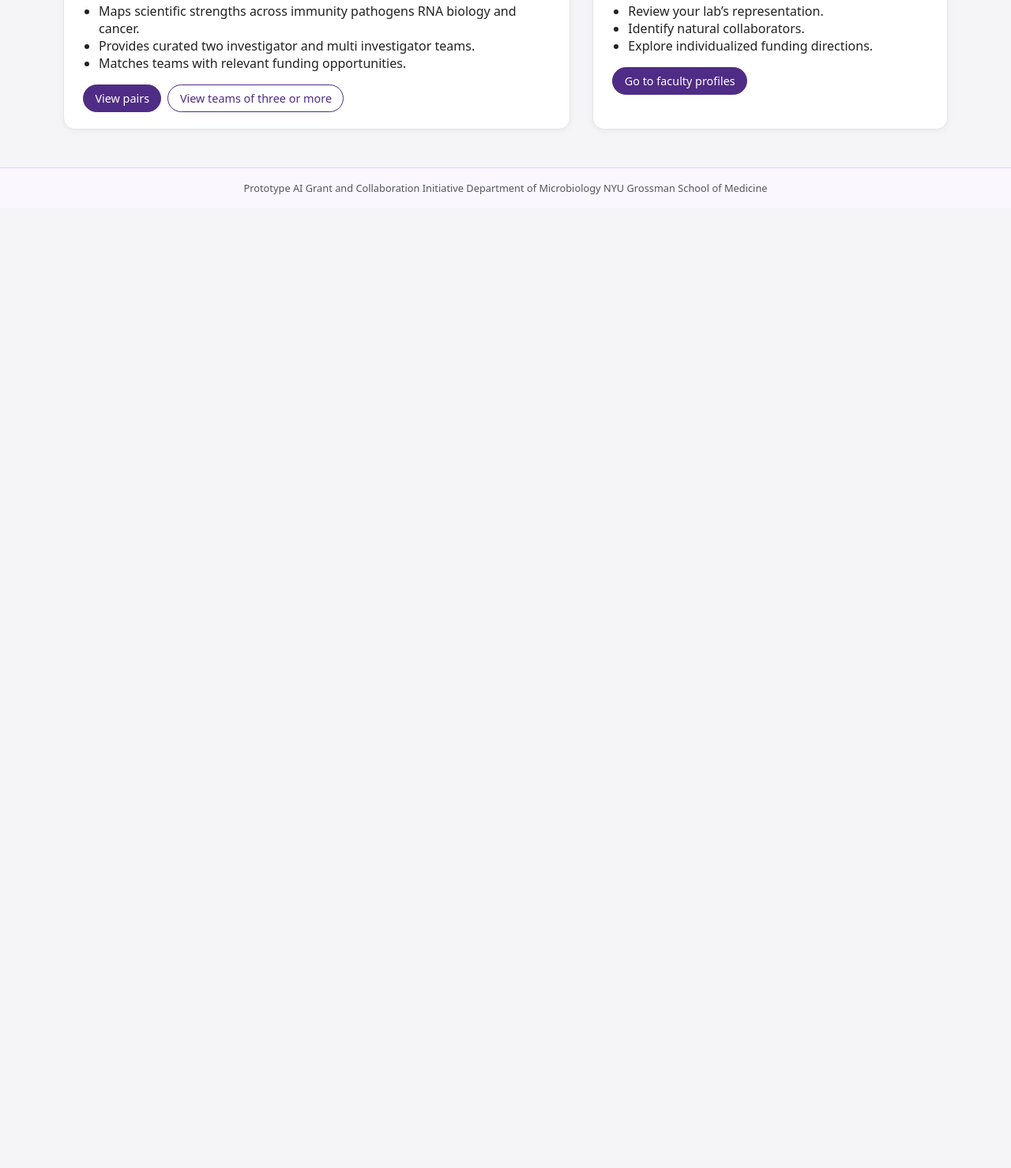
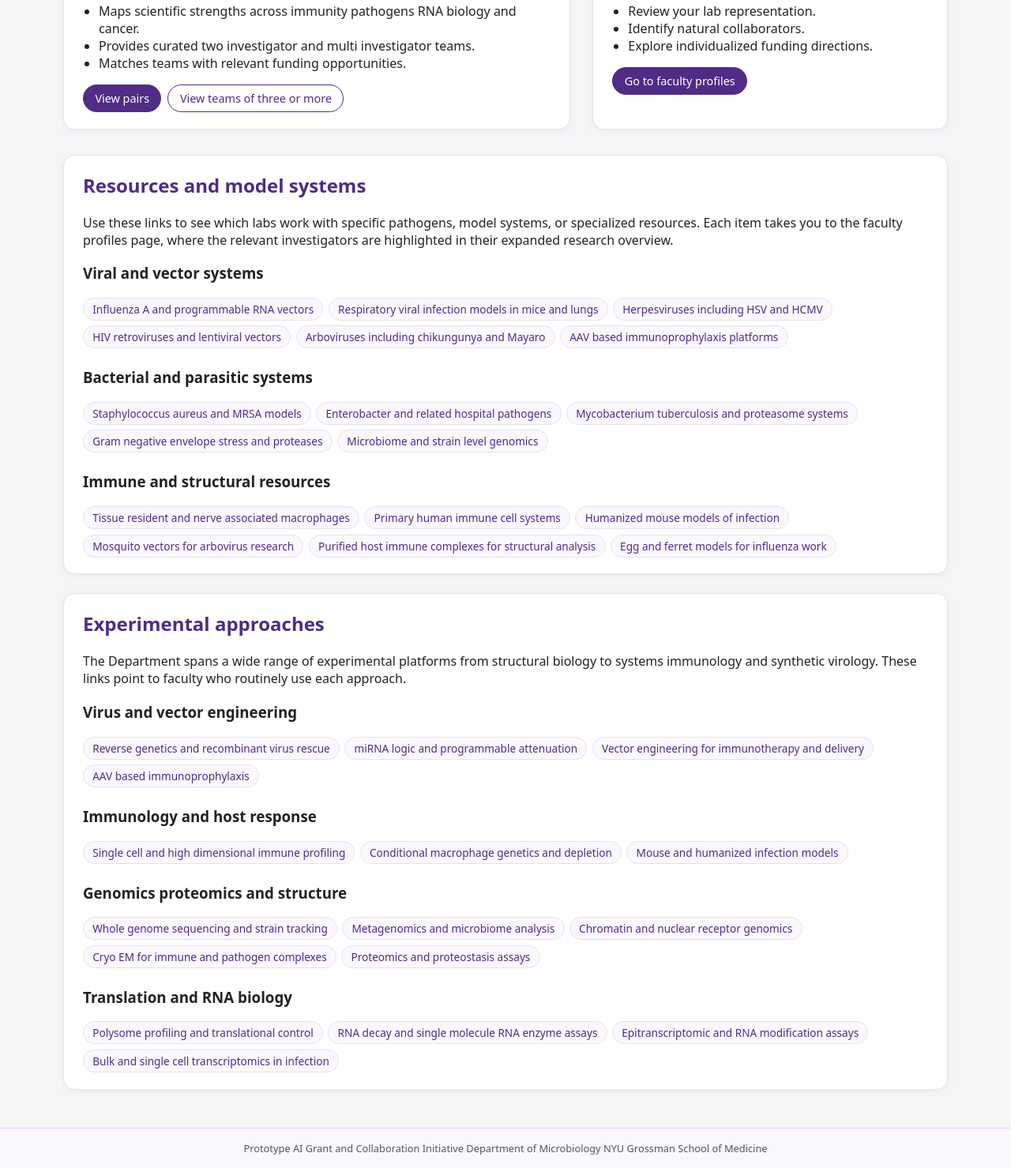
Before and after one commit to Ben-tenOever/microbiology-ai-grant-tool, a plain HTML site: page index.html in a window 1280 px wide. Shown: the part 362-1841 px from the top of the page at 79% size. Before the commit the page ends 800 px from the top, so only its background shows below. Drawn offline with Linux system fonts and the light colour scheme.

Commit message:
Update index.html

```diff
--- a/index.html
+++ b/index.html
@@ -42,6 +42,7 @@
       display: flex;
       gap: 1rem;
       flex-wrap: wrap;
+      z-index: 10;
     }
 
     nav a {
@@ -67,6 +68,7 @@
       display: grid;
       grid-template-columns: minmax(0, 2fr) minmax(0, 1.4fr);
       gap: 1.75rem;
+      margin-bottom: 2rem;
     }
 
     @media (max-width: 880px) {
@@ -124,6 +126,32 @@
       text-align: center;
     }
 
+    .section-spacer {
+      margin-top: 1.5rem;
+    }
+
+    .pill-list {
+      display: flex;
+      flex-wrap: wrap;
+      gap: 0.4rem;
+      margin-top: 0.4rem;
+    }
+
+    .pill-list a {
+      text-decoration: none;
+      font-size: 0.85rem;
+      padding: 0.25rem 0.7rem;
+      border-radius: 999px;
+      border: 1px solid var(--border-subtle);
+      background: #faf7ff;
+      color: var(--nyu-purple);
+      white-space: nowrap;
+    }
+
+    .pill-list a:hover {
+      border-color: var(--nyu-purple);
+      background: rgba(79,44,133,0.05);
+    }
   </style>
 </head>
 
@@ -139,6 +167,8 @@
   <a href="faculty.html">Faculty profiles</a>
   <a href="microbiology_two_investigator_teams_cards.html">Pairs</a>
   <a href="microbiology_three_plus_teams_cards.html">Teams of three or more</a>
+  <a href="#resources">Resources and model systems</a>
+  <a href="#approaches">Experimental approaches</a>
 </nav>
 
 <main>
@@ -165,16 +195,94 @@
       <h2>Faculty profiles</h2>
       <p>
         A consolidated view of research areas, model systems, and experimental strengths across
-        the Department’s labs.
+        the Department labs.
       </p>
       <ul>
-        <li>Review your lab’s representation.</li>
+        <li>Review your lab representation.</li>
         <li>Identify natural collaborators.</li>
         <li>Explore individualized funding directions.</li>
       </ul>
       <div class="btn-row">
         <a class="btn primary" href="faculty.html">Go to faculty profiles</a>
       </div>
+    </div>
+  </section>
+
+  <section id="resources" class="card section-spacer">
+    <h2>Resources and model systems</h2>
+    <p>
+      Use these links to see which labs work with specific pathogens, model systems, or specialized resources.
+      Each item takes you to the faculty profiles page, where the relevant investigators are highlighted in their
+      expanded research overview.
+    </p>
+
+    <h3>Viral and vector systems</h3>
+    <div class="pill-list">
+      <a href="faculty.html#resource-influenza">Influenza A and programmable RNA vectors</a>
+      <a href="faculty.html#resource-respiratory-viruses">Respiratory viral infection models in mice and lungs</a>
+      <a href="faculty.html#resource-herpesviruses">Herpesviruses including HSV and HCMV</a>
+      <a href="faculty.html#resource-hiv">HIV retroviruses and lentiviral vectors</a>
+      <a href="faculty.html#resource-arboviruses">Arboviruses including chikungunya and Mayaro</a>
+      <a href="faculty.html#resource-aav">AAV based immunoprophylaxis platforms</a>
+    </div>
+
+    <h3 class="section-spacer">Bacterial and parasitic systems</h3>
+    <div class="pill-list">
+      <a href="faculty.html#resource-staph">Staphylococcus aureus and MRSA models</a>
+      <a href="faculty.html#resource-enterobacter">Enterobacter and related hospital pathogens</a>
+      <a href="faculty.html#resource-mycobacteria">Mycobacterium tuberculosis and proteasome systems</a>
+      <a href="faculty.html#resource-gram-negative-envelope">Gram negative envelope stress and proteases</a>
+      <a href="faculty.html#resource-microbiome-strain-level">Microbiome and strain level genomics</a>
+    </div>
+
+    <h3 class="section-spacer">Immune and structural resources</h3>
+    <div class="pill-list">
+      <a href="faculty.html#resource-macrophages">Tissue resident and nerve associated macrophages</a>
+      <a href="faculty.html#resource-primary-human-immune">Primary human immune cell systems</a>
+      <a href="faculty.html#resource-humanized-mice">Humanized mouse models of infection</a>
+      <a href="faculty.html#resource-mosquito-vectors">Mosquito vectors for arbovirus research</a>
+      <a href="faculty.html#resource-structural-complexes">Purified host immune complexes for structural analysis</a>
+      <a href="faculty.html#resource-eggs-ferrets">Egg and ferret models for influenza work</a>
+    </div>
+  </section>
+
+  <section id="approaches" class="card section-spacer">
+    <h2>Experimental approaches</h2>
+    <p>
+      The Department spans a wide range of experimental platforms from structural biology to systems immunology
+      and synthetic virology. These links point to faculty who routinely use each approach.
+    </p>
+
+    <h3>Virus and vector engineering</h3>
+    <div class="pill-list">
+      <a href="faculty.html#approach-reverse-genetics">Reverse genetics and recombinant virus rescue</a>
+      <a href="faculty.html#approach-mirna-logic">miRNA logic and programmable attenuation</a>
+      <a href="faculty.html#approach-vector-engineering">Vector engineering for immunotherapy and delivery</a>
+      <a href="faculty.html#approach-aav-immunoprophylaxis">AAV based immunoprophylaxis</a>
+    </div>
+
+    <h3 class="section-spacer">Immunology and host response</h3>
+    <div class="pill-list">
+      <a href="faculty.html#approach-single-cell-immunity">Single cell and high dimensional immune profiling</a>
+      <a href="faculty.html#approach-macrophage-genetics">Conditional macrophage genetics and depletion</a>
+      <a href="faculty.html#approach-infection-models">Mouse and humanized infection models</a>
+    </div>
+
+    <h3 class="section-spacer">Genomics proteomics and structure</h3>
+    <div class="pill-list">
+      <a href="faculty.html#approach-whole-genome-sequencing">Whole genome sequencing and strain tracking</a>
+      <a href="faculty.html#approach-metagenomics">Metagenomics and microbiome analysis</a>
+      <a href="faculty.html#approach-chromatin-genomics">Chromatin and nuclear receptor genomics</a>
+      <a href="faculty.html#approach-cryo-em">Cryo EM for immune and pathogen complexes</a>
+      <a href="faculty.html#approach-proteomics-proteostasis">Proteomics and proteostasis assays</a>
+    </div>
+
+    <h3 class="section-spacer">Translation and RNA biology</h3>
+    <div class="pill-list">
+      <a href="faculty.html#approach-polysome-profiling">Polysome profiling and translational control</a>
+      <a href="faculty.html#approach-rna-decay">RNA decay and single molecule RNA enzyme assays</a>
+      <a href="faculty.html#approach-epitranscriptomics">Epitranscriptomic and RNA modification assays</a>
+      <a href="faculty.html#approach-transcriptomics">Bulk and single cell transcriptomics in infection</a>
     </div>
   </section>
 
```
